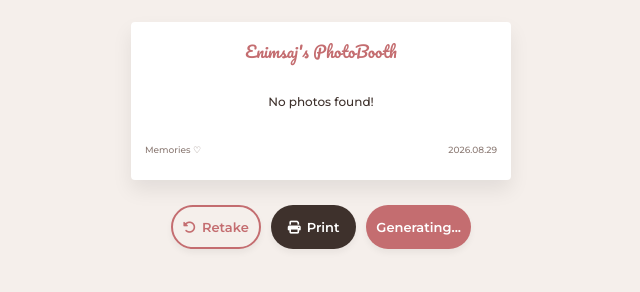
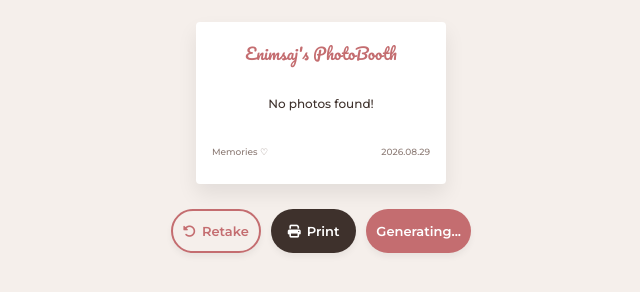
Before and after one commit to Calamity124/Jasmine-Photobooth, a website: page result.html in a window 1280 px wide. Both pictures are taken after a click on the button "Save". Shown: the part 112-404 px from the top of the page, without its empty margins (319-959 px from the left). Drawn offline with nearby package versions, Linux system fonts and the light colour scheme.

Commit message:
fixing the result.js

```diff
--- a/scripts/result.js
+++ b/scripts/result.js
@@ -37,7 +37,7 @@ if (savedPhotos.length > 0) {
 
         // Use an aspect ratio that matches your camera capture.
         // 3/4 or 1/1 usually works best for photobooths.
-        imgDiv.style.aspectRatio = '3/4';
+        imgDiv.style.aspectRatio = '4/5';
 
         imgDiv.style.marginBottom = '10px';
         imgDiv.style.borderRadius = '4px';
@@ -73,22 +73,15 @@ printBtn.addEventListener('click', () => {
 downloadBtn.addEventListener('click', () => {
     downloadBtn.innerText = "Generating...";
 
-    // Lock the strip to a fixed physical width right before capture so it doesn't squish on phones
-    const originalWidth = photoStrip.style.width;
-    photoStrip.style.width = "380px"; // Force desktop-like width
-    photoStrip.style.maxWidth = "none";
+    // ❌ REMOVED the "380px" width override!
+    // Capturing it exactly as it is keeps the text and photo proportions perfect.
 
-   // Increase scale from 3 to 4 or 5 for much sharper text and images
     html2canvas(photoStrip, {
-        scale: 4,
+        scale: 4, // 👈 This scale makes it High-Resolution without breaking the layout
         useCORS: true,
         allowTaint: true,
         logging: false
     }).then(canvas => {
-
-        photoStrip.style.width = originalWidth;
-        photoStrip.style.maxWidth = "";
-
         const imageUrl = canvas.toDataURL('image/jpeg', 1.0);
 
         if (isMessenger) {
@@ -105,7 +98,6 @@ downloadBtn.addEventListener('click', () => {
         downloadBtn.innerHTML = '<i class="fa-solid fa-download"></i> Save';
     }).catch(err => {
         console.error("Error saving image: ", err);
-        photoStrip.style.width = originalWidth; // Restore on error too
         downloadBtn.innerHTML = '<i class="fa-solid fa-download"></i> Save';
         alert("Failed to generate image.");
     });
--- a/styles/result.css
+++ b/styles/result.css
@@ -42,8 +42,8 @@ body {
 
 .photo-strip {
     background: white;
-    width: 200px;
-    padding: 14px 14px 18px 14px;
+    width: 250px;
+    padding: 16px 16px 20px 16px;
     box-shadow: 0 10px 20px rgba(0, 0, 0, 0.08);
     display: flex;
     flex-direction: column;
```
